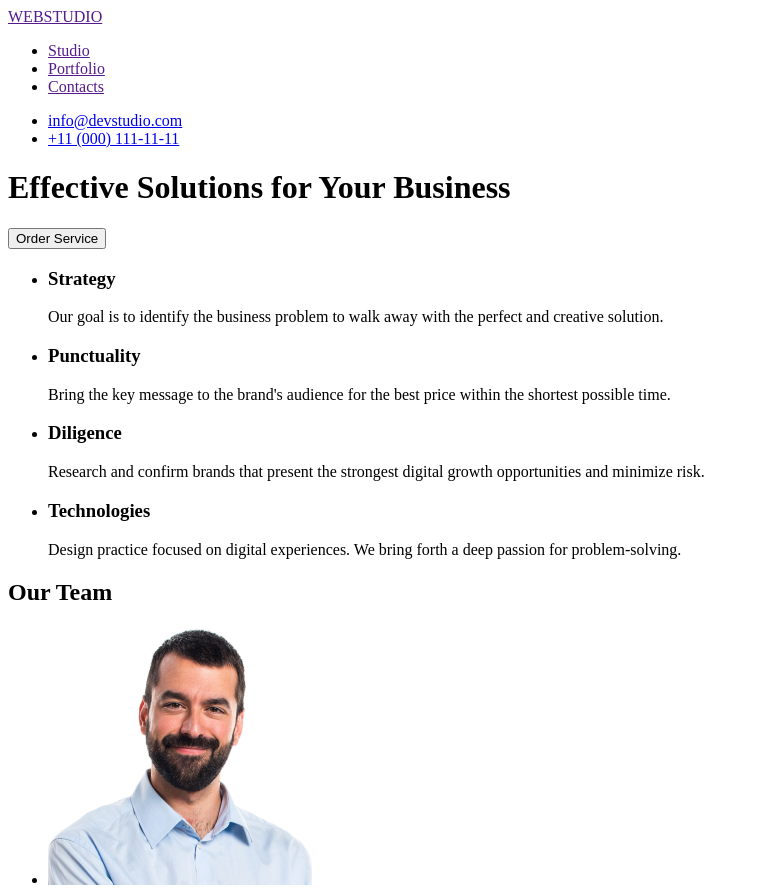
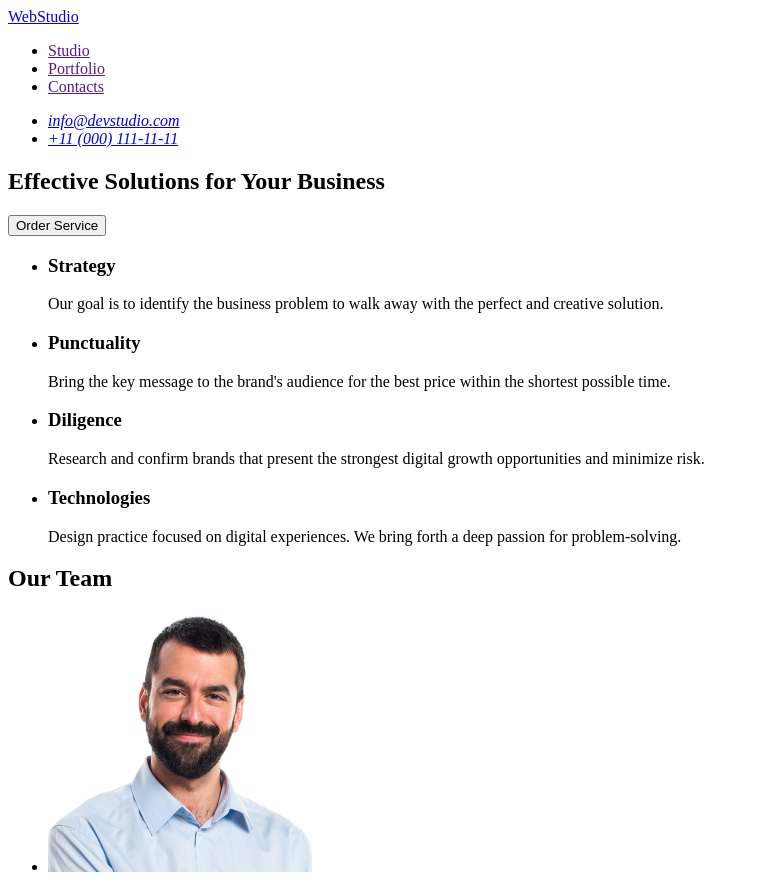
Before and after one commit to Keltars/goit-markup-hw-01, a plain HTML site: page index.html in a window 1280 px wide. Shown: the top 888 px of the page, without its empty margins (0-759 px from the left). Drawn offline with Linux system fonts and the light colour scheme.

Commit message:
Update index.html
v.02

```diff
--- a/index.html
+++ b/index.html
@@ -9,23 +9,28 @@
 
 <body>
     <header>
-        <a href="">WEBSTUDIO</a>
         <nav>
+            <a href="./index.htm">WebStudio</a>
             <ul>
                 <li><a href="">Studio</a></li>
                 <li><a href="">Portfolio</a></li>
                 <li><a href="">Contacts</a></li>
             </ul>
         </nav>
+        <address>
             <ul>
                 <li><a href="mailto:info@devstudio.com">info@devstudio.com</a></li>
-            <li><a href="tel:+11(000)111-11-11">+11 (000) 111-11-11</a></li>
+                <li><a href="tel:tel:+110001111111">+11 (000) 111-11-11</a></li>
             </ul>
+        </address>
 
     </header>
     <main>
+        <section>
             <h1>Effective Solutions for Your Business</h1>
             <button type="button">Order Service</button>
+        </section>
+        <section>
             <ul>
                 <li>
                     <h3>Strategy</h3>
@@ -34,7 +39,8 @@
                 </li>
                 <li>
                     <h3>Punctuality</h3>
-                <p>Bring the key message to the brand's audience for the best price within the shortest possible time.
+                    <p>Bring the key message to the brand's audience for the best price within the shortest possible
+                        time.
                     </p>
                 </li>
                 <li>
@@ -45,10 +51,13 @@
                 </li>
                 <li>
                     <h3>Technologies</h3>
-                <p>Design practice focused on digital experiences. We bring forth a deep passion for problem-solving.
+                    <p>Design practice focused on digital experiences. We bring forth a deep passion for
+                        problem-solving.
                     </p>
                 </li>
             </ul>
+        </section>
+        <section>
             <h2>Our Team</h2>
             <ul>
                 <li>
@@ -72,9 +81,10 @@
                     <p>UI Designer</p>
                 </li>
             </ul>
+        </section>
     </main>
     <footer>
-        <a href="">WEBSTUDIO</a>
+        <a href="./index.html">WebStudio</a>
         <p>Increase the flow of customers and sales for your business with digital marketing & growth solutions.</p>
     </footer>
 </body>
```
Lines whose indentation alone changed are shown as unchanged.
